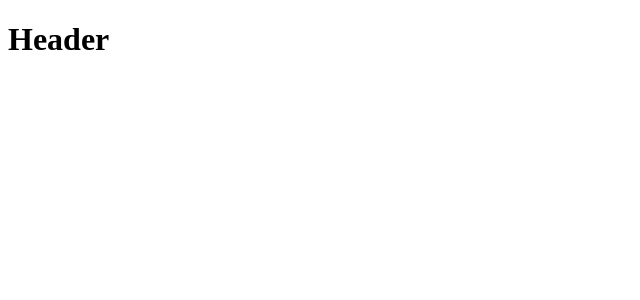
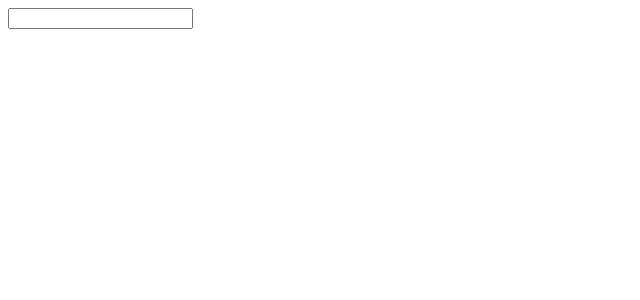
Before and after one commit to kongmingLatern/todo-list, a Vue app: page / in a window 1280 px wide. Shown: the top 300 px of the page, without its empty margins (0-640 px from the left). Built offline with nearby package versions, Linux system fonts and the light colour scheme.

Commit message:
feat: finish first step

```diff
--- a/src/views/Header/Header.vue
+++ b/src/views/Header/Header.vue
@@ -1,5 +1,5 @@
 <template>
-  <h1>Header</h1>
+  <input data-test="input" />
 </template>
 
 <script setup lang='ts'>
```
Also changed, not shown: 1 other file (tests, documents, lock files or other folders).
